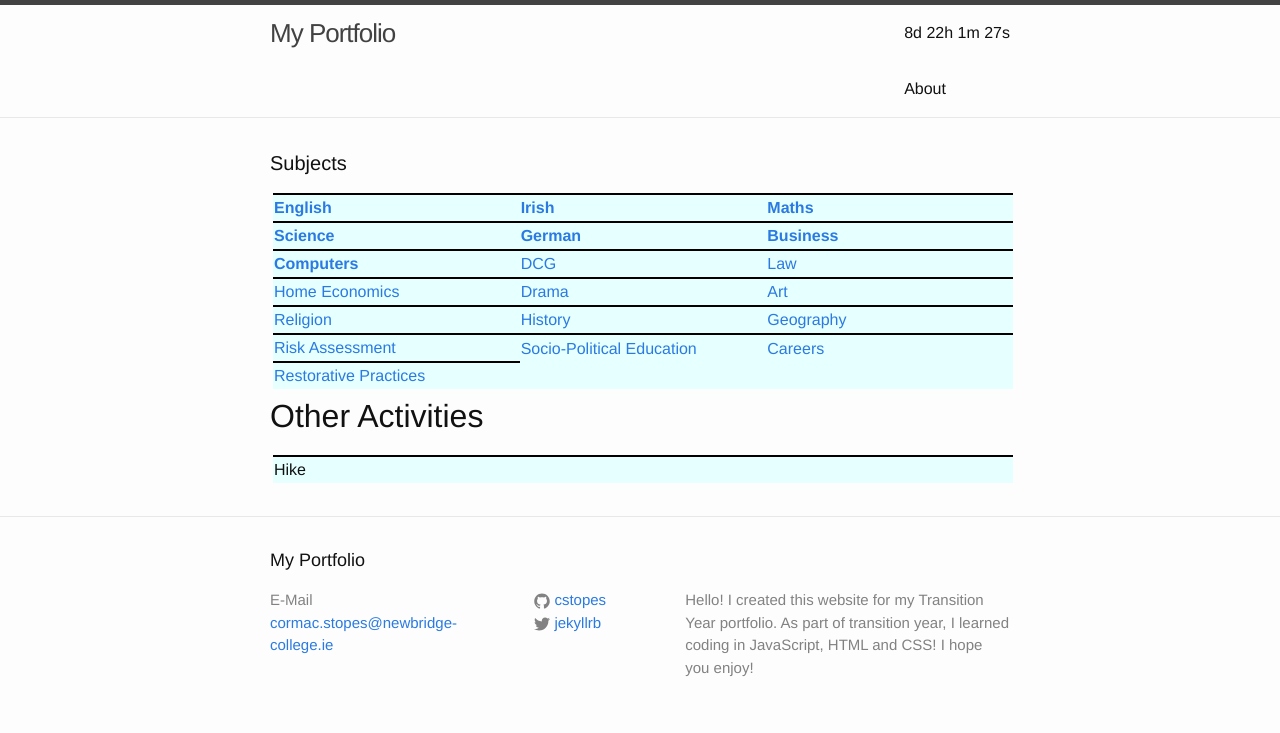
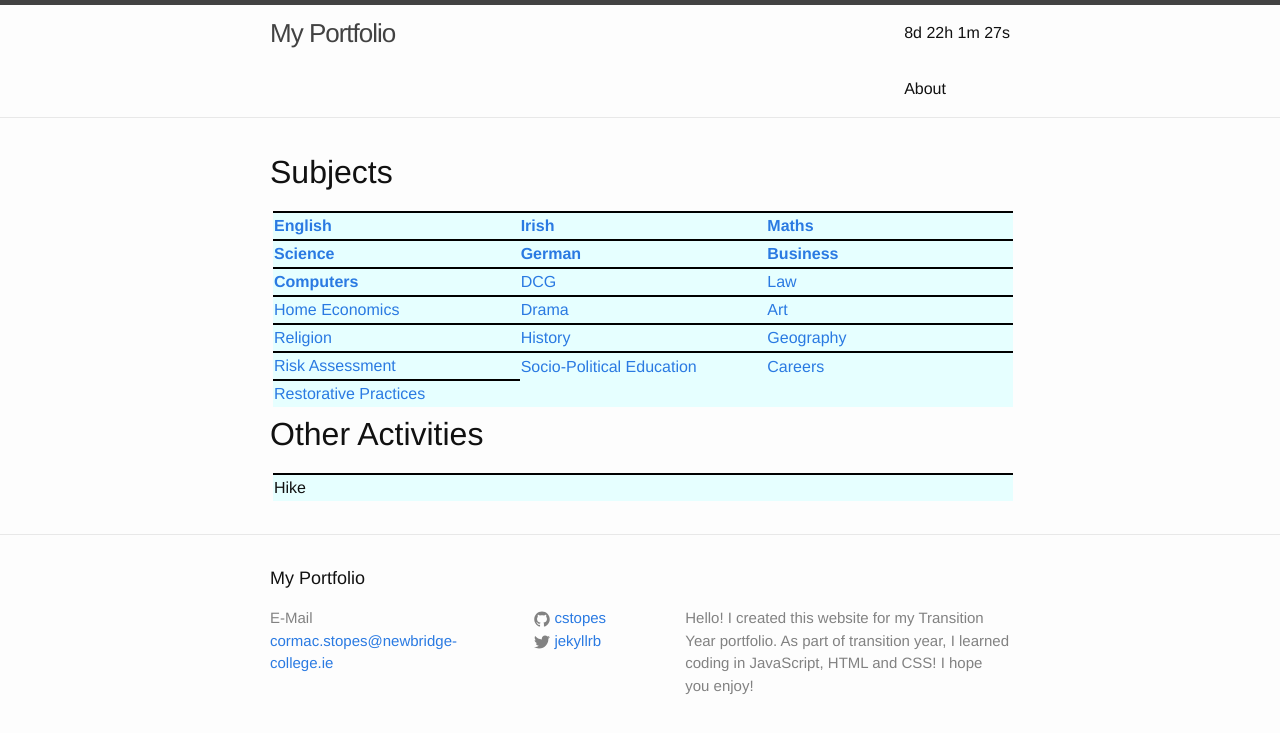
Before and after one commit to cstopes/cstopes.github.io, a Jekyll site: the page built from index.html, in a window 1280 px wide. Shown: the top 733 px of the page. Built offline with Jekyll 4.4.1, drawn with Linux system fonts in a browser that asks for light colours.

Commit message:
Update index.html

```diff
--- a/index.html
+++ b/index.html
@@ -4,7 +4,7 @@ layout: default
 
 <body>
   <div class = "home">
-  <h1 class="page-heading">Subjects</h1>
+  <h1>Subjects</h1>
     <table>
       <tr>
         <td><a href = "/2017/04/04/english.html" target = "_blank"><strong>English</strong></a></td>
```
